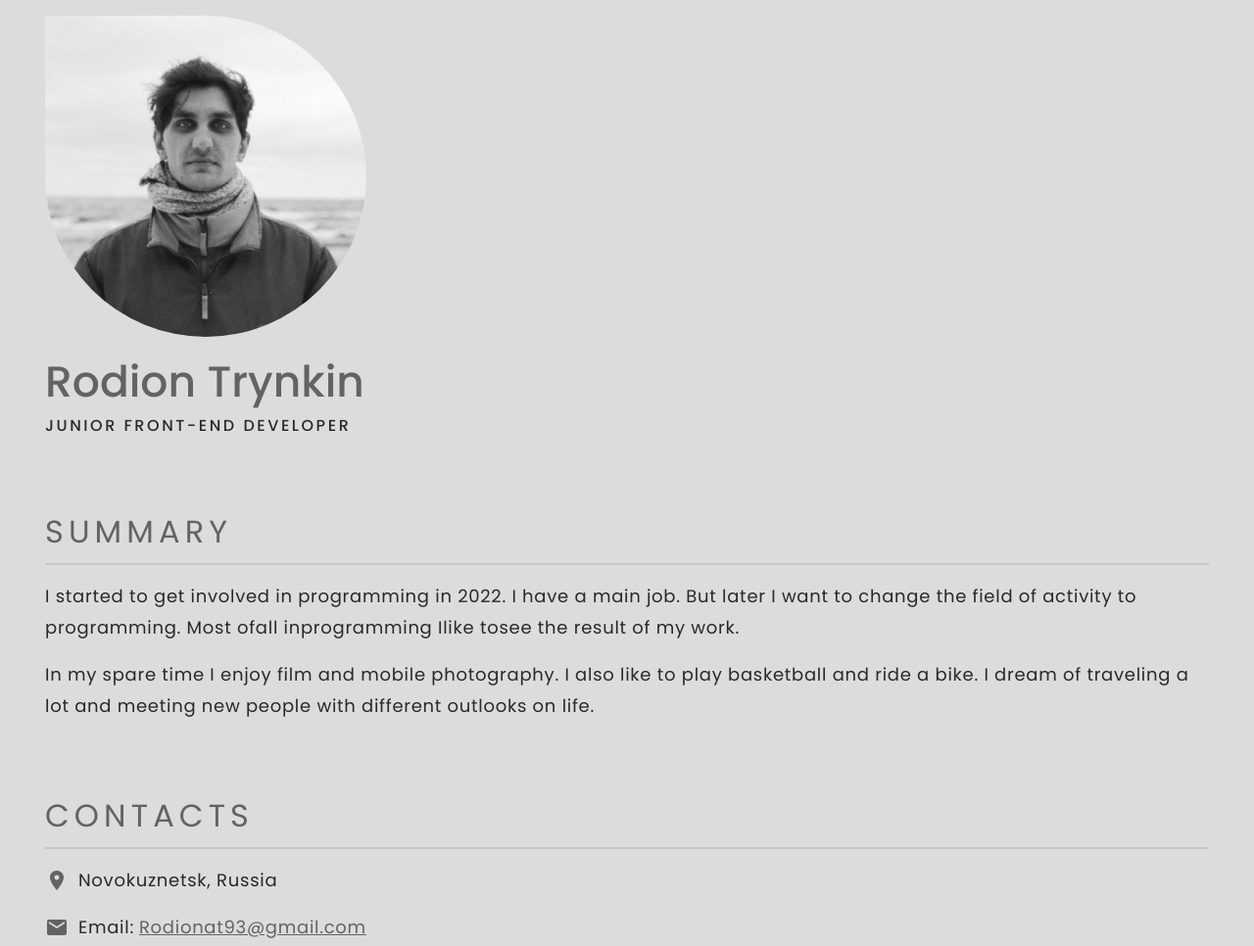
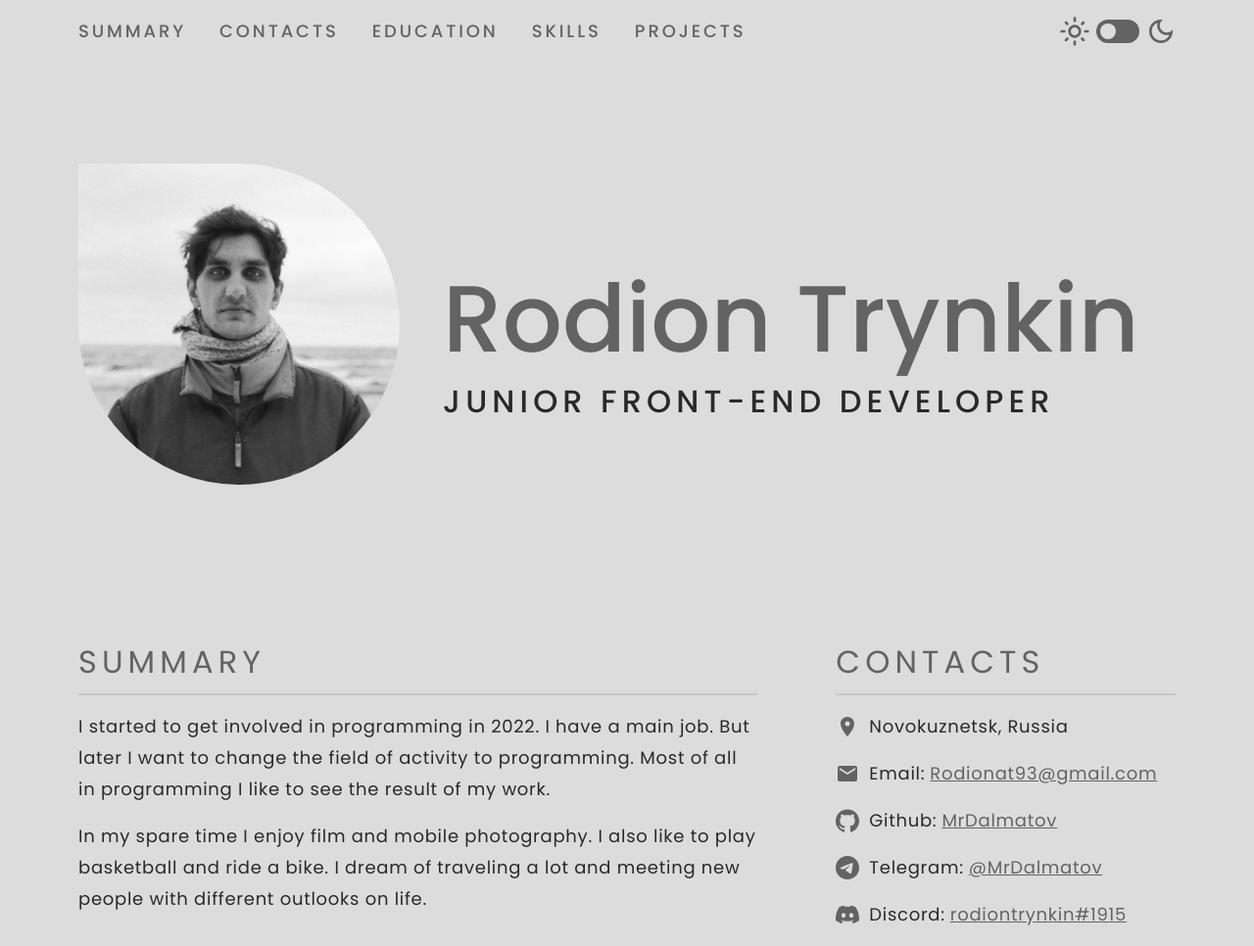
Before and after one commit to MrDalmatov/my-CV, a plain HTML site: page index.html in a window 1280 px wide. Shown: the top 966 px of the page at 98% size. Drawn offline with Linux system fonts and the light colour scheme.

Commit message:
feat: add desktop styles

```diff
--- a/css/style.css
+++ b/css/style.css
@@ -29,18 +29,161 @@ body {
 }
 
 .container {
-  padding: 0 4.6rem;
+  max-width: 1120px;
+  margin: 0 auto;
+  padding: 0 1.6rem;
 }
 
-.header {
-  display: none;
+.header-nav {
+  transform: translateX(100%);
+  width: 100%;
+  height: 100%;
+  overflow: hidden;
+  position: fixed;
+  z-index: 10;
+  background-color: var(--background-color);
+  transition: .3s all linear;
+  top: 0;
+  left: 0;
+  padding: 1.6rem 4.6rem;
+  display: flex;
+  flex-direction: column;
+}
+
+.header-nav.open {
+  transform: translateX(0%);
+}
+
+.header-list {
+  list-style: none;
+  display: flex;
+  flex-direction: column;
+  gap: 3.4rem;
+  margin-top: 3.4rem;
+}
+
+.header-item {
+  padding: 1.8rem 0;
+}
+
+.header-link {
+  font-weight: 500;
+  font-size: 1.8rem;
+  line-height: 2.7rem;
+  letter-spacing: 0.16em;
+  text-transform: uppercase;
+  color: var(--secondary-color);
+  text-decoration: none;
+  transition: .3s;
+}
+
+.header-link:hover {
+  color: var(--primary-color);
+}
+
+.dark-mode-box {
+  padding-bottom: 2.4rem;
+  border-bottom: 2px solid #C6C6C6;
+  display: flex;
+  justify-content: space-between;
+  align-items: center;
+}
+
+.close-icon {
+  cursor: pointer;
+}
+
+.switch {
+  position: relative;
+  display: inline-block;
+  width: 44px;
+  height: 24px;
+  margin-left: 3.7rem;
+}
+
+.switch::before {
+  content: url(../assets/images/light_mode.svg);
+  position: absolute;
+  right: 50px;
+  top: -4px;
+}
+
+.switch::after {
+  content: url(../assets/images/dark_mode.svg);
+  position: absolute;
+  left: 50px;
+  top: -4px;
+}
+
+.switch input {
+  opacity: 0;
+  width: 0;
+  height: 0;
+}
+
+.slider {
+  position: absolute;
+  cursor: pointer;
+  top: 0;
+  left: 0;
+  right: 0;
+  bottom: 0;
+  background-color: var(--secondary-color);
+  -webkit-transition: .4s;
+  transition: .4s;
+}
+
+.slider:before {
+  position: absolute;
+  content: "";
+  height: 16px;
+  width: 16px;
+  left: 4px;
+  bottom: 4px;
+  background-color: var(--background-color);
+  -webkit-transition: .4s;
+  transition: .4s;
+}
+
+input:checked + .slider {
+  background-color: var(--background-color);
+}
+
+input:focus + .slider {
+  box-shadow: 0 0 1px var(--background-color);
+}
+
+input:checked + .slider:before {
+  -webkit-transform: translateX(20px);
+  -ms-transform: translateX(20px);
+  transform: translateX(20px);
+  background-color: var(--secondary-color);
+}
+
+/* Rounded sliders */
+.slider.round {
+  border-radius: 34px;
+}
+
+.slider.round:before {
+  border-radius: 50%;
 }
 
 .section-profile {
   padding: 1.6rem 0 0 0;
+  position: relative;
+  grid-area: a;
+}
+
+.burger-icon {
+  position: absolute;
+  right: 0;
+  top: 16px;
+  cursor: pointer;
 }
 
 .profile-avatar > img{
+  width: 100%;
   border-radius: 0 50% 50% 50%;
 }
 
@@ -108,6 +251,7 @@ body {
 .contacts-item {
   display: flex;
   align-items: center;
+  flex-wrap: wrap;
 }
 
 .contacts-item::before {
@@ -159,8 +303,13 @@ body {
   flex-direction: column;
 }
 
+.projects-list {
+  list-style: none;
+  padding-left: 0;
+}
+
 .projects-link {
-  display: flex;
+  display: inline-flex;
   align-items: center;
   margin-top: 1.6rem;
   text-decoration: none;
@@ -169,16 +318,20 @@ body {
   font-size: 1.8rem;
   line-height: 3.2rem;
   letter-spacing: 0.04em;
+  transition: .3s;
 }
 
 .projects-link::after {
-  content: '';
-  background-image: url(../assets/images/open_in_new.svg);
+  content: url(../assets/images/open_in_new.svg);
   width: 24px;
   height: 24px;
   background-repeat: no-repeat;
   background-size: contain;
   margin-left: 0.4rem;
+}
+
+.projects-link:hover {
+  color: var(--secondary-color);
 }
 
 .footer {
@@ -202,3 +355,103 @@ body {
   color: var(--background-color);
   text-decoration: none;
 }
+
+@media (min-width: 420px) {
+  .container {
+    padding: 0 4.6rem;
+  }
+}
+
+@media (min-width: 576px) {
+  .section-profile {
+    display: flex;
+    align-items: center;
+    gap: 4.4rem;
+  }
+}
+
+@media (min-width: 992px) {
+  .burger-icon {
+    display: none;
+  }
+
+  .close-icon {
+    display: none;
+  }
+
+  .header-nav {
+    transform: none;
+    position: inherit;
+    overflow: auto;
+    height: auto;
+    width: auto;
+    flex-direction: row-reverse;
+    justify-content: space-between;
+    padding: 0;
+  }
+
+  .header-list {
+    flex-direction: row;
+    margin-top: 0;
+    align-items: center;
+  }
+
+  .dark-mode-box {
+    padding: 0;
+    border-bottom: none;
+  }
+
+  .switch {
+    margin-left: 0;
+    margin-right: 3.7rem;
+  }
+
+  .section-profile {
+    margin-top: 8.8rem;
+  }
+
+  .main-title {
+    font-size: 5.6rem;
+  }
+}
+
+@media (min-width: 1200px) {
+  .container {
+    padding: 0;
+  }
+
+  .main-container {
+    display: grid;
+    grid-template-columns: 2fr 1fr;
+    grid-template-areas: 'a a' 'b c' 'b c';
+    gap: 8rem;
+  }
+
+  .main-title {
+    font-size: 9.6rem;
+    line-height: 14.4rem;
+  }
+
+  .section-subtitle {
+    font-size: 3.2rem;
+  }
+
+  .header-link {
+    position: relative;
+  }
+
+  .header-link::before {
+    content: '';
+    position: absolute;
+    left: 0;
+    bottom: -18px;
+    width: 0;
+    height: 1px;
+    background-color: var(--primary-color);
+    transition: width 0.35s;
+  }
+
+  .header-link:hover::before {
+    width: 100%;
+  }
+}
--- a/index.html
+++ b/index.html
@@ -8,26 +8,31 @@
   <link rel="preconnect" href="https://fonts.gstatic.com" crossorigin>
   <link href="https://fonts.googleapis.com/css2?family=Poppins:wght@400;500&display=swap" rel="stylesheet">
   <link rel="stylesheet" href="css/style.css">
+  <script defer src="./js/script.js"></script>
   <title>Rodion Trynkin CV</title>
 </head>
 <body>
   <header class="header">
     <div class="container">
       <nav class="header-nav">
+        <div class="dark-mode-box">
+          <label class="switch">
+            <input type="checkbox">
+            <span class="slider round"></span>
+          </label>
+          <svg class="close-icon" width="48" height="48" viewBox="0 0 48 48" fill="none" xmlns="http://www.w3.org/2000/svg">
+            <rect width="48" height="48" rx="24" fill="#C6C6C6"/>
+            <path d="M33.3334 16.5467L31.4534 14.6667L24.0001 22.12L16.5467 14.6667L14.6667 16.5467L22.1201 24L14.6667 31.4534L16.5467 33.3334L24.0001 25.88L31.4534 33.3334L33.3334 31.4534L25.8801 24L33.3334 16.5467Z" fill="#292929"/>
+          </svg>
+        </div>
         <ul class="header-list">
-          <li class="header-item"><a href="#" class="header-link">Summary</a></li>
-          <li class="header-item"><a href="#" class="header-link">Contacts</a></li>
-          <li class="header-item"><a href="#" class="header-link">Education</a></li>
-          <li class="header-item"><a href="#" class="header-link">Skills</a></li>
-          <li class="header-item"><a href="#" class="header-link">Projects</a></li>
+          <li class="header-item"><a href="#Summary" class="header-link">Summary</a></li>
+          <li class="header-item"><a href="#Contacts" class="header-link">Contacts</a></li>
+          <li class="header-item"><a href="#Education" class="header-link">Education</a></li>
+          <li class="header-item"><a href="#Skills" class="header-link">Skills</a></li>
+          <li class="header-item"><a href="#Projects" class="header-link">Projects</a></li>
         </ul>
       </nav>
-      <div class="dark-mode-box">
-        <label class="switch">
-          <input type="checkbox">
-          <span class="slider"></span>
-        </label>
-      </div>
     </div>
   </header>
   <main class="main">
@@ -40,10 +45,14 @@
           <h1 class="main-title">Rodion Trynkin</h1>
           <h3 class="section-subtitle">Junior Front-end Developer</h3>
         </div>
+        <svg class="burger-icon" width="48" height="48" viewBox="0 0 48 48" fill="none" xmlns="http://www.w3.org/2000/svg">
+          <rect width="48" height="48" rx="24" fill="#C6C6C6"/>
+          <path d="M12 32H36V29.3333H12V32ZM12 25.3333H36V22.6667H12V25.3333ZM12 16V18.6667H36V16H12Z" fill="#292929"/>
+        </svg>
       </section>
       <section class="section" id="Summary">
         <h2 class="section-title">Summary</h2>
-        <p class="summary-text">I started to get involved in programming in 2022. I have a main job. But later I want to change the field of activity to programming. Most ofall inprogramming Ilike tosee the result of my work.</p>
+        <p class="summary-text">I started to get involved in programming in 2022. I have a main job. But later I want to change the field of activity to programming. Most of all in programming I like to see the result of my work.</p>
         <p class="summary-text">In my spare time I enjoy film and mobile photography. I also like to play basketball and ride a bike. I dream of traveling a lot and meeting new people with different outlooks on life.</p>
       </section>
       <section class="section" id="Contacts">
@@ -59,15 +68,17 @@
       <section class="section" id="Education">
         <h2 class="section-title">Education</h2>
         <ul class="section-list">
+          <li class="section-item">Novokuznetsk Trade and Economic College</li>
           <li class="section-item">CodeBasics: JavaScript for beginner</li>
           <li class="section-item">Udemy: Web Development By Doing: HTML / CSS</li>
-          <li class="section-item">Novokuznetsk Trade and Economic College</li>
+          <li class="section-item">Rolling Scopes School: JavaScript/Frontend - stage 0</li>
+          <li class="section-item">Rolling Scopes School: JavaScript/Frontend - stage 1</li>
         </ul>
       </section>
       <section class="section" id="Skills">
         <h2 class="section-title">Skills</h2>
         <ul class="section-list">
-          <li class="section-item">Web-development: HTML5, CSS3, JavaScript</li>
+          <li class="section-item">Web-development: HTML5, CSS3, SCSS, JavaScript, Parcel</li>
           <li class="section-item">Version control: GIT, Github</li>
           <li class="section-item">Graphics: Figma</li>
           <li class="section-item">English: A2 — Pre-Intermediate</li>
@@ -75,18 +86,24 @@
       </section>
       <section class="section" id="Projects">
         <h2 class="section-title">Projects</h2>
-        <div class="section-projects-wrapper">
-          <a href="https://mrdalmatov.github.io/slurm/" target="_blank" class="section-link projects-link">Slurm</a>
-          <a href="" target="_blank" class="section-link projects-link">MY CV</a>
-          <a href="" target="_blank" class="section-link projects-link">Plants</a>
-        </div>
+        <ul class="section-list projects-list">
+          <li class="section-item">
+            <a href="https://mrdalmatov.github.io/slurm/" target="_blank" class="section-link projects-link">Slurm</a>
+          </li>
+          <li class="section-item">
+            <a href="https://rolling-scopes-school.github.io/mrdalmatov-JSFEPRESCHOOL2022Q4/plants/" target="_blank" class="section-link projects-link">Plants</a>
+          </li>
+          <li class="section-item">
+            <a href="https://rolling-scopes-school.github.io/mrdalmatov-JSFEPRESCHOOL2022Q4/momentum/" target="_blank" class="section-link projects-link">Momentum</a>
+          </li>
+        </ul>
       </section>
     </div>
   </main>
   <footer class="footer">
     <div class="container">
       <h5 class="footer-signature">RODION TRYNKIN CV</h5>
-      <a href="https://github.com/MrDalmatov" target="_blank" class="footer-github-link">&copy; 2022 MrDalmatov</a>
+      <a href="https://github.com/MrDalmatov" target="_blank" class="footer-github-link">&copy; 2023 MrDalmatov</a>
     </div>
   </footer>
 </body>
--- /dev/null
+++ b/js/script.js
@@ -0,0 +1,27 @@
+const headerNav = document.querySelector('.header-nav');
+const burgerBtn = document.querySelector('.burger-icon');
+const closeBtn = document.querySelector('.close-icon');
+const menuLinks = document.querySelectorAll('.header-link');
+
+function openHeaderNav() {
+  headerNav.classList.add('open');
+  document.body.style.overflow = 'hidden';
+}
+
+function closeHeaderNav() {
+  headerNav.classList.remove('open');
+  document.body.style.overflow = 'auto';
+}
+
+function isMobile() {
+  return window.innerWidth < 768;
+}
+
+menuLinks.forEach(el => el.addEventListener('click', (e) => {
+  if (isMobile()) {
+    closeHeaderNav();
+  }
+}));
+
+burgerBtn.addEventListener('click', openHeaderNav);
+closeBtn.addEventListener('click', closeHeaderNav);
```
Also changed, not shown: assets/images/icon-button.svg (added).
